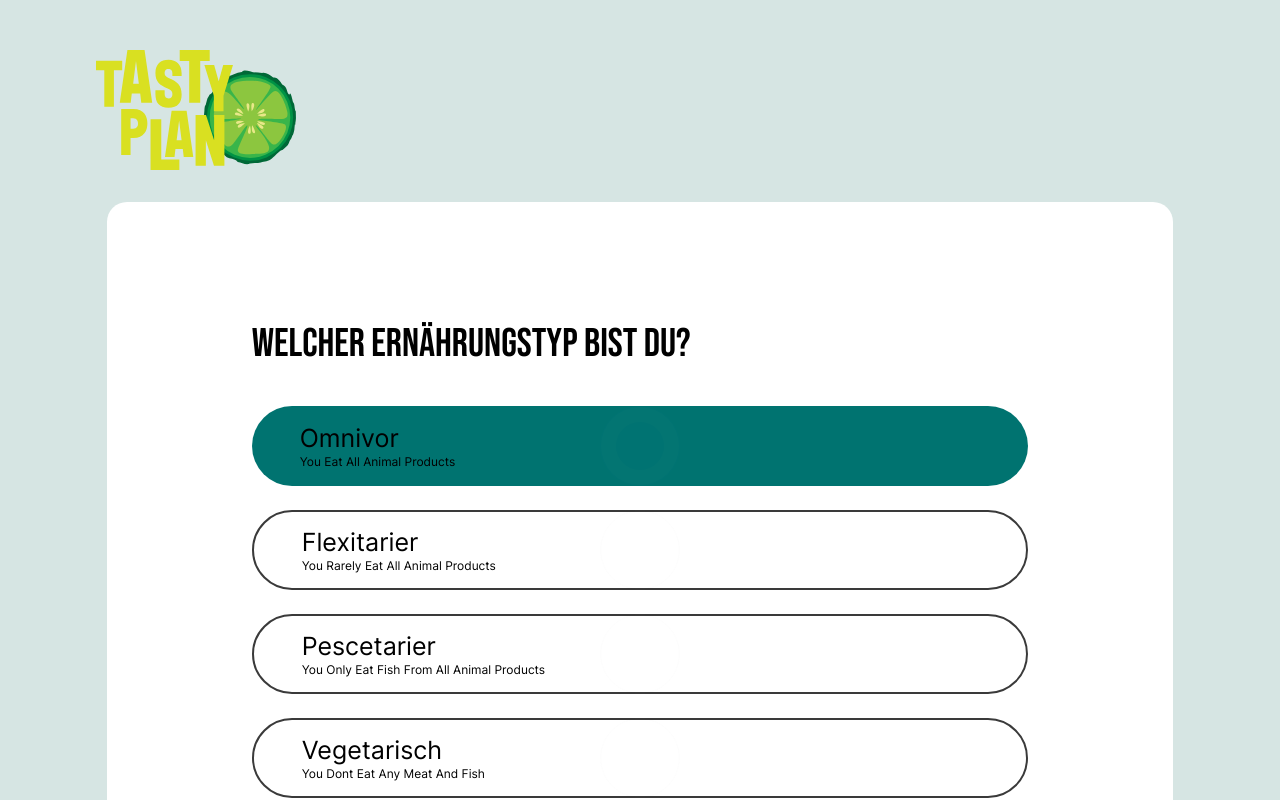
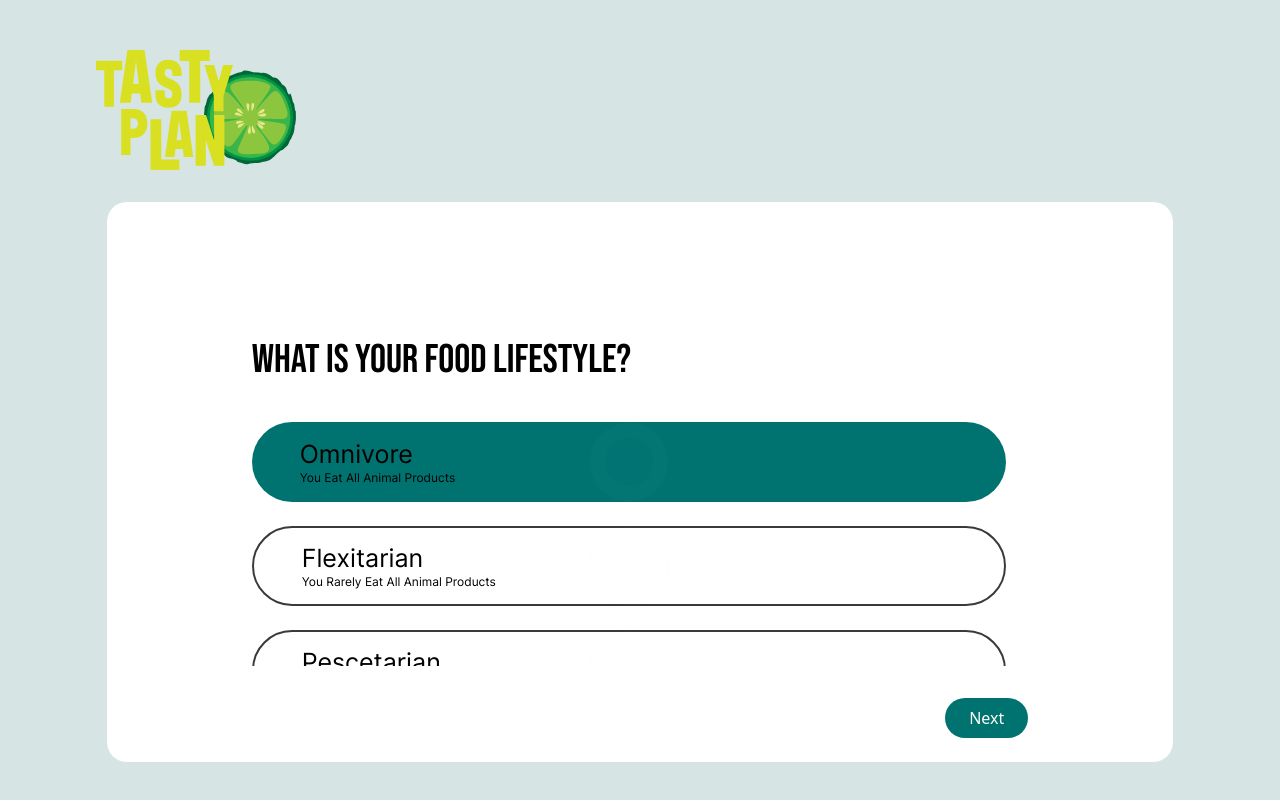
Before and after one commit to fichtnerma/Tastyplan, a Next.js app in the folder frontend/: page /preferences in a window 1280 px wide. Shown: the top 802 px of the page. Built offline with nearby package versions, Linux system fonts and the light colour scheme.

Commit message:
implemented new design for food lifestyle

```diff
--- a/frontend/src/pages/preferences/index.tsx
+++ b/frontend/src/pages/preferences/index.tsx
@@ -9,14 +9,14 @@ import React, { useState } from 'react';
 
 const PreferencesPage = () => {
     const preferences = [
-        { food: 'omnivor', description: 'You eat all animal products' },
-        { food: 'flexitarier', description: 'You rarely eat all animal products' },
-        { food: 'pescetarier', description: 'You only eat fish from all animal products' },
-        { food: 'vegetarisch', description: 'You dont eat any meat and fish' },
+        { food: 'omnivore', description: 'You eat all animal products' },
+        { food: 'flexitarian', description: 'You rarely eat all animal products' },
+        { food: 'pescetarian', description: 'You only eat fish from all animal products' },
+        { food: 'vegetarian', description: 'You dont eat any meat and fish' },
         { food: 'vegan', description: 'You dont eat any kind of animal products' },
     ];
 
-    const [selection, setSelection] = useState('omnivor');
+    const [selection, setSelection] = useState('omnivore');
 
     const onChoiceChange = (e: React.ChangeEvent<HTMLInputElement>) => {
         setSelection(e.target.value);
@@ -39,9 +39,10 @@ const PreferencesPage = () => {
         <div>
             <Image src={logo} className="ml-24 mb-8" alt="logo" width={200} priority />
             <div className="flex justify-center items-center ml-50">
-                <form className="flex justify-center py-8 px-12 w-5/6 h-full bg-white rounded-[20px]">
-                    <fieldset className="flex flex-col w-4/5 mt-20">
-                        <h4 className="mb-8">Welcher Ernährungstyp bist du?</h4>
+                <form className="flex justify-center py-8 px-12 h-70v w-5/6 bg-white rounded-[20px]">
+                    <fieldset className="flex flex-col w-4/5 mt-24 ">
+                        <h4 className="mb-8">What is your food lifestyle?</h4>
+                        <div className={styles.scrolling}>
                             <div className={styles.preferencesWrapper}>
                                 {preferences.map((preference, i) => (
                                     <div key={i} className={styles.choiceWrapper}>
@@ -59,14 +60,15 @@ const PreferencesPage = () => {
                                     </div>
                                 ))}
                             </div>
-                        <div className="flex justify-center relative">
+                        </div>
+                        <div className="flex justify-center relative my-8">
                             <a
-                                className="absolute top-0 right-0 font-medium text-gray-custom4"
+                                className="btn-submit absolute top-0 right-0 font-medium text-gray-custom4"
                                 href="/preferences"
                                 onClick={onSubmitSelection}
                                 data-anchor="next"
                             >
-                                Weiter
+                                Next
                             </a>
                         </div>
                     </fieldset>
--- a/frontend/src/styles/Preferences.module.scss
+++ b/frontend/src/styles/Preferences.module.scss
@@ -1,7 +1,16 @@
+.scrolling {
+    display: flex;
+    justify-content: center;
+    width: 110%;
+    overflow-y: scroll;
+}
+
 .preferencesWrapper {
     display: block;
     flex-direction: column;
     align-items: left;
+    margin-right: 100px;
+    width: 100%;
 
     .choiceWrapper {
         display: block;
@@ -37,6 +46,9 @@
     input[type='radio'] {
         opacity: 0.01;
         z-index: 100;
+        width: 100%;
+        height: 100%;
+        border-radius: 50px;
     }
 
     label {
@@ -52,7 +64,7 @@
         line-height: 1.75rem;
         /* 28px */
         text-transform: capitalize;
-        color: var(--gray-dark);
+        // color: var(--gray-dark);
         padding-left: 3rem;
     }
 
--- a/frontend/tailwind.config.js
+++ b/frontend/tailwind.config.js
@@ -20,6 +20,7 @@ module.exports = {
             },
             height: {
                 '90v': '90vh',
+                '70v': '70vh',
             },
         },
     },
```
Lines whose indentation alone changed are shown as unchanged.
